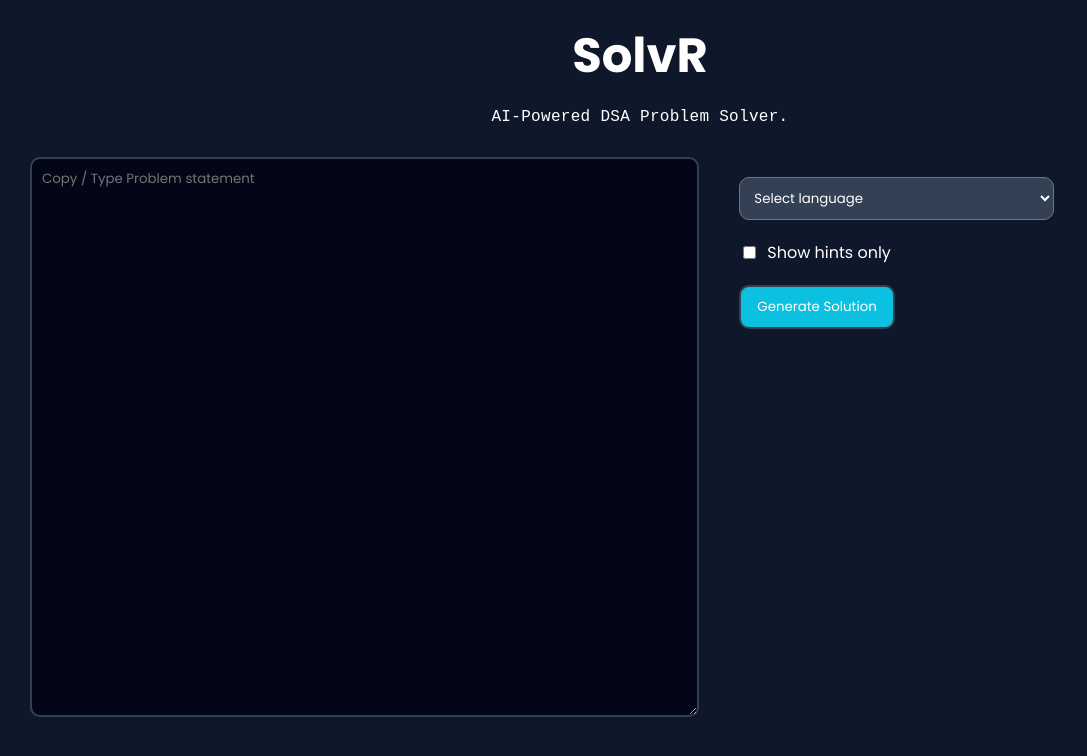
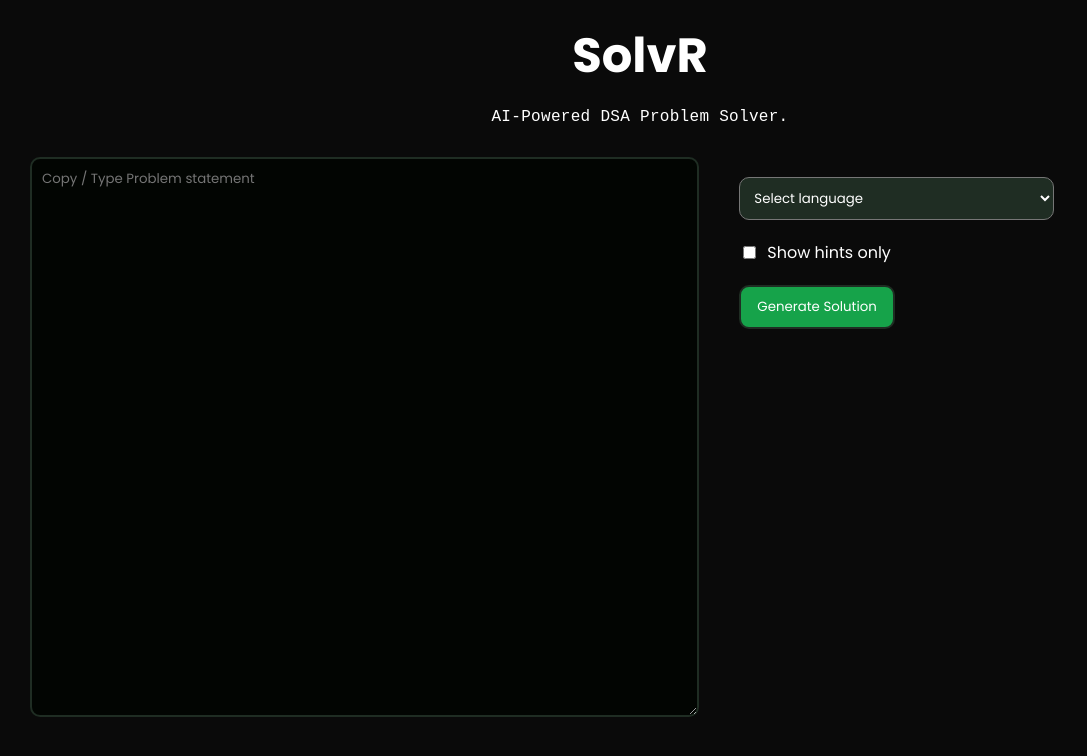
Before and after one commit to swapnil-railkar/solvr, a React (Vite) app in the folder ui/: page / in a window 1280 px wide. Shown: the top 756 px of the page, without its empty margins (0-1087 px from the left). Built offline with nearby package versions, Linux system fonts and the light colour scheme.

Commit message:
[ui]-theme change

```diff
--- a/ui/src/App.css
+++ b/ui/src/App.css
@@ -1,15 +1,15 @@
 html {
   margin: 0;
-  background-color: #0f172a;
+  background-color: #0a0a0a;
   overflow-x: hidden;
   overflow-y: auto;
   scrollbar-width: thin;
-  scrollbar-color: #0cc0df #0f172a;
+  scrollbar-color: #22c55e #0a0a0a;
 }
 
 body {
   margin: 0;
-  background-color: #0f172a;
+  background-color: #0a0a0a;
   overflow-x: hidden;
 }
 
@@ -18,11 +18,11 @@ html::-webkit-scrollbar {
 }
 
 html::-webkit-scrollbar-track {
-  background: #0f172a;
+  background: #0a0a0a;
 }
 
 html::-webkit-scrollbar-thumb {
-  background: #0cc0df;
+  background: #22c55e;
   border-radius: 8px;
 }
 
@@ -51,9 +51,9 @@ header {
   transform: translateY(-50%) translateX(4px);
   padding: 6px 10px;
   border-radius: 10px;
-  border: 1px solid #38bdf8;
-  background: #0f172a;
-  color: #0cc0df;
+  border: 1px solid #22c55e;
+  background: #0a0a0a;
+  color: #22c55e;
   font-size: 0.75rem;
   letter-spacing: 0.2px;
   white-space: nowrap;
@@ -73,7 +73,7 @@ header {
   transform: translateY(-50%);
   border-width: 6px;
   border-style: solid;
-  border-color: transparent transparent transparent #0f172a;
+  border-color: transparent transparent transparent #0a0a0a;
   opacity: 0;
   transition:
     opacity 0.2s ease,
@@ -105,7 +105,7 @@ header {
     left: 50%;
     top: calc(100% + 2px);
     transform: translateX(-50%) translateY(-4px);
-    border-color: #0f172a transparent transparent transparent;
+    border-color: #0a0a0a transparent transparent transparent;
   }
 
   .codebase-link:hover .codebase-tooltip,
@@ -137,11 +137,11 @@ h1 {
 }
 
 .app-bg {
-  background-color: #0f172a;
+  background-color: #0a0a0a;
 }
 
 .app-blue {
-  color: #0cc0df;
+  color: #22c55e;
 }
 
 .app-white {
@@ -153,17 +153,17 @@ h1 {
   padding: 10px 16px;
   margin: 10px;
 
-  background-color: #0cc0df;
+  background-color: #16a34a;
   color: white;
 
-  border: 2px solid #334155;
+  border: 2px solid #1f2d23;
   border-radius: 10px;
 
   cursor: pointer;
 }
 
 .app-button:hover {
-  background-color: #22d3ee;
+  background-color: #22c55e;
 }
 
 .input-form {
@@ -185,7 +185,7 @@ h1 {
 }
 
 .config-selector {
-  background-color: #334155;
+  background-color: #1f2d23;
   width: 100%;
   margin: 10px;
   padding: 10px;
@@ -195,13 +195,13 @@ h1 {
 }
 
 .config-selector option {
-  background-color: #020617;
+  background-color: #020502;
   color: white;
 }
 
 .custom-scrollbar {
   scrollbar-width: thin;
-  scrollbar-color: #0cc0df #0f172a;
+  scrollbar-color: #22c55e #0a0a0a;
 }
 
 .custom-scrollbar::-webkit-scrollbar {
@@ -209,18 +209,18 @@ h1 {
 }
 
 .custom-scrollbar::-webkit-scrollbar-track {
-  background: #0f172a;
+  background: #0a0a0a;
   border-radius: 8px;
 }
 
 .custom-scrollbar::-webkit-scrollbar-thumb {
-  background: #0cc0df;
+  background: #22c55e;
   border-radius: 8px;
 }
 
 textarea {
-  background-color: #020617;
-  border: 2px solid #334155;
+  background-color: #020502;
+  border: 2px solid #1f2d23;
   color: white;
   box-sizing: border-box;
   height: 100%;
@@ -243,7 +243,7 @@ textarea {
 }
 
 .hint-toggle input {
-  accent-color: #38bdf8;
+  accent-color: #22c55e;
 }
 
 .app-section {
@@ -251,7 +251,7 @@ textarea {
   flex-direction: column;
   align-items: center;
   justify-content: center;
-  border: 1px solid #1e293b;
+  border: 1px solid #1f2d23;
   border-radius: 14px;
   padding: 10px;
   margin-top: 20px;
@@ -309,8 +309,8 @@ textarea {
 }
 
 .hint-card {
-  background: #0b1222;
-  border: 1px solid #1e293b;
+  background: #0b100c;
+  border: 1px solid #1f2d23;
   border-radius: 14px;
   padding: 12px 14px;
   margin: 10px 0;
@@ -326,10 +326,10 @@ textarea {
 
 .hint-card:hover {
   transform: translateY(-3px);
-  border-color: #38bdf8;
+  border-color: #22c55e;
   box-shadow:
     0 14px 26px rgba(2, 6, 23, 0.55),
-    0 0 0 1px rgba(56, 189, 248, 0.2);
+    0 0 0 1px rgba(34, 197, 94, 0.25);
 }
 
 .hint-textarea {
@@ -366,7 +366,7 @@ section {
 
 .highlight-div {
   width: 80%;
-  background-color: #0cc0df;
+  background-color: #22c55e;
   height: 2px;
   position: absolute;
   bottom: 0;
```
